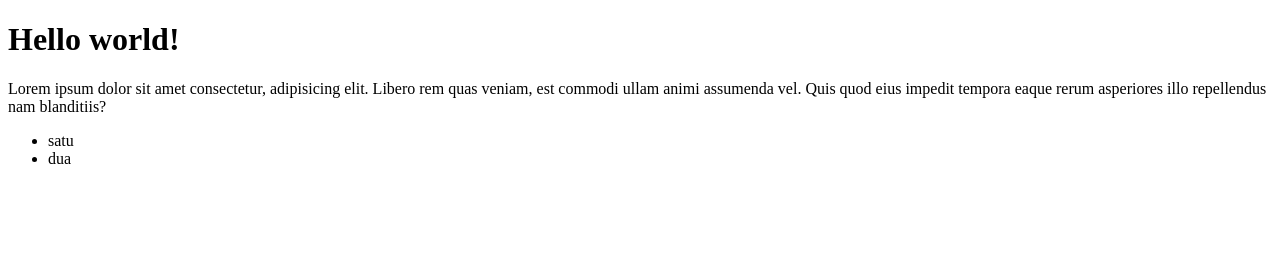
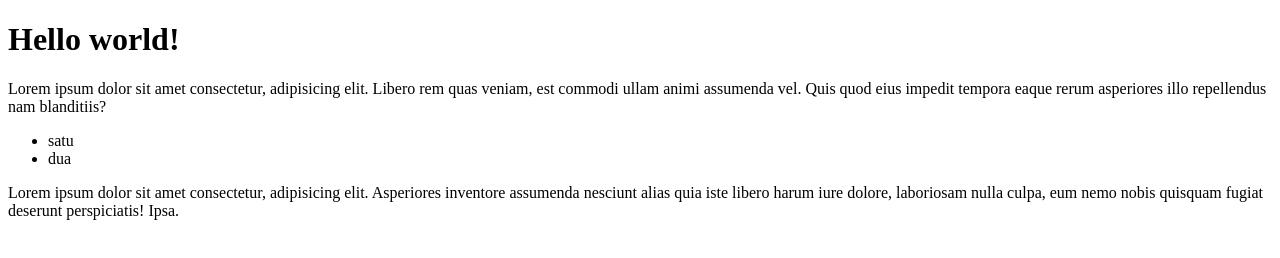
Before and after one commit to arlivanurr/test-git-remote-2, a plain HTML site: page index.html in a window 1280 px wide. Drawn offline with Linux system fonts and the light colour scheme.

Commit message:
menambahkan paragraf di file index.html

```diff
--- a/index.html
+++ b/index.html
@@ -12,5 +12,6 @@
         <li>satu</li>
         <li>dua</li>
     </ul>
+    <p>Lorem ipsum dolor sit amet consectetur, adipisicing elit. Asperiores inventore assumenda nesciunt alias quia iste libero harum iure dolore, laboriosam nulla culpa, eum nemo nobis quisquam fugiat deserunt perspiciatis! Ipsa.</p>
 </body>
 </html>
```
